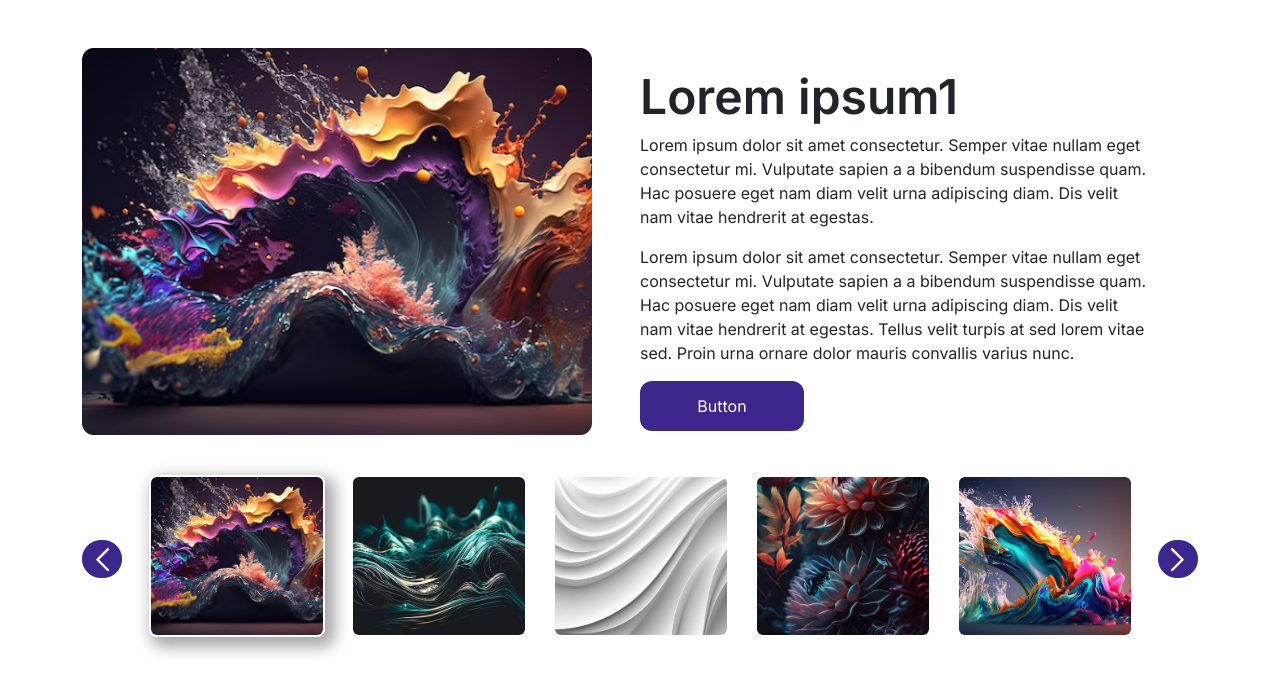
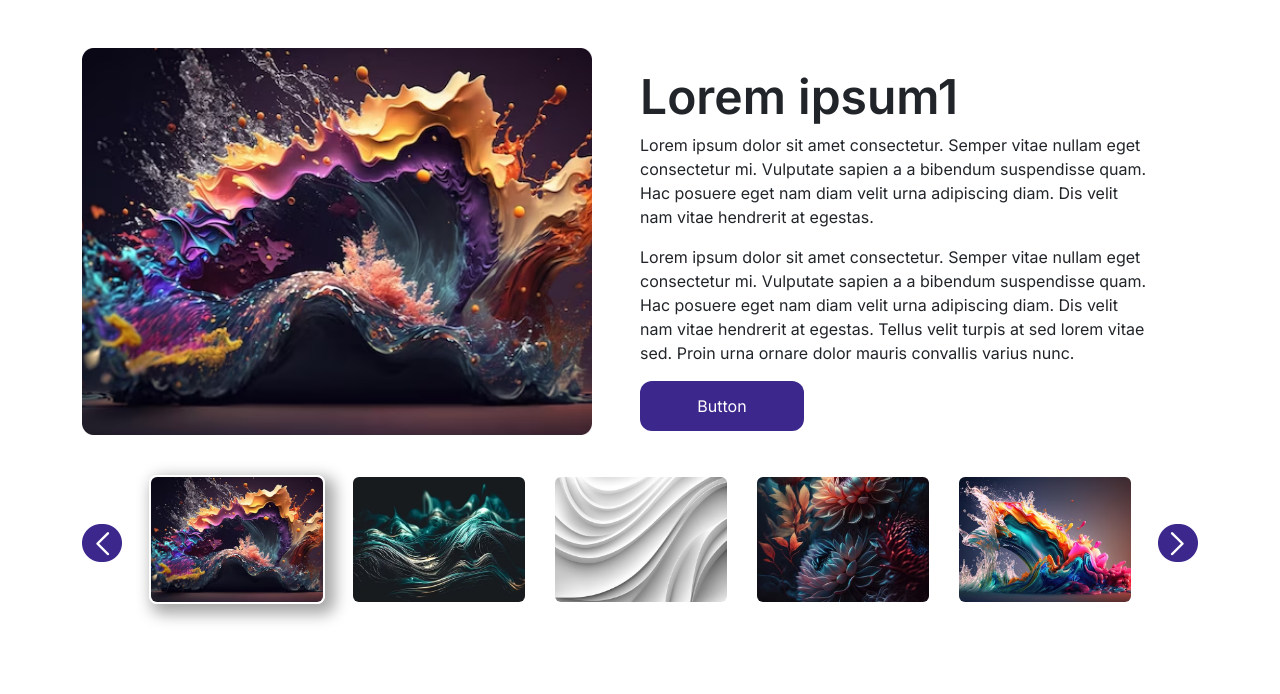
Before and after one commit to neharadialcode/bootstrap-common-components, a React (Create React App) app: page /slider in a window 1280 px wide. Shown: the top 694 px of the page. Built offline with nearby package versions, Linux system fonts and the light colour scheme.

Commit message:
slider image update

```diff
--- a/src/aboutUs.css
+++ b/src/aboutUs.css
@@ -61,9 +61,13 @@
 .team_card:hover {
   box-shadow: 0 4px 8px 0 rgba(0, 0, 0, 0.2), 0 6px 20px 0 rgba(0, 0, 0, 0.19);
 }
+.small_slider_img{height: 150px !important;}
 @media (min-width: 768px) {
   .about_big_sliders {
     width: 100% !important;
+  }
+  .small_slider_img{
+    height: 162px !important;
   }
 }
 @media (min-width: 992px) {
--- a/src/components/slider/AboutSlider.jsx
+++ b/src/components/slider/AboutSlider.jsx
@@ -90,10 +90,10 @@ const SliderSlick = () => {
             },
           ]}
         >
-          <div className="py-4">
+          <div className="py-4 small_slider_img">
             <img
               className="w-100 rounded-3 object-fit-cover"
-              height={162}
+
               src={Slider_small_1}
               alt="Slider-img"
             />
@@ -101,7 +101,7 @@ const SliderSlick = () => {
           <div className="py-4">
             <img
               className="w-100 rounded-3 object-fit-cover"
-              height={162}
+
               src={Slider_small_2}
               alt="Slider-img"
             />
@@ -109,7 +109,7 @@ const SliderSlick = () => {
           <div className="py-4">
             <img
               className="w-100 rounded-3 object-fit-cover"
-              height={162}
+
               src={Slider_small_3}
               alt="Slider-img"
             />
@@ -117,7 +117,7 @@ const SliderSlick = () => {
           <div className="py-4">
             <img
               className="w-100 rounded-3 object-fit-cover"
-              height={162}
+
               src={Slider_small_4}
               alt="Slider-img"
             />
@@ -125,7 +125,7 @@ const SliderSlick = () => {
           <div className="py-4">
             <img
               className="w-100 rounded-3 object-fit-cover"
-              height={162}
+
               src={Slider_small_5}
               alt="Slider-img"
             />
@@ -133,7 +133,7 @@ const SliderSlick = () => {
           <div className="py-4">
             <img
               className="w-100 rounded-3 object-fit-cover"
-              height={162}
+
               src={Slider_small_3}
               alt="Slider-img"
             />
```
